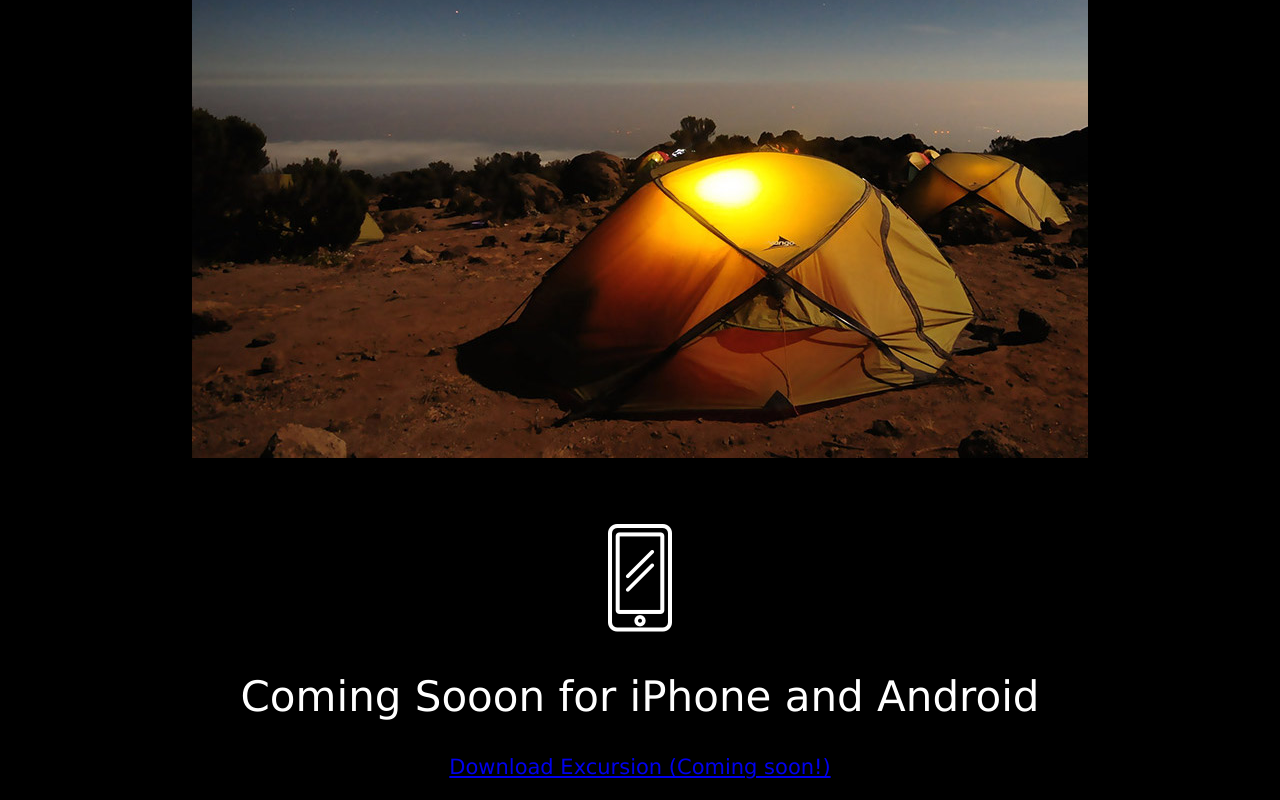
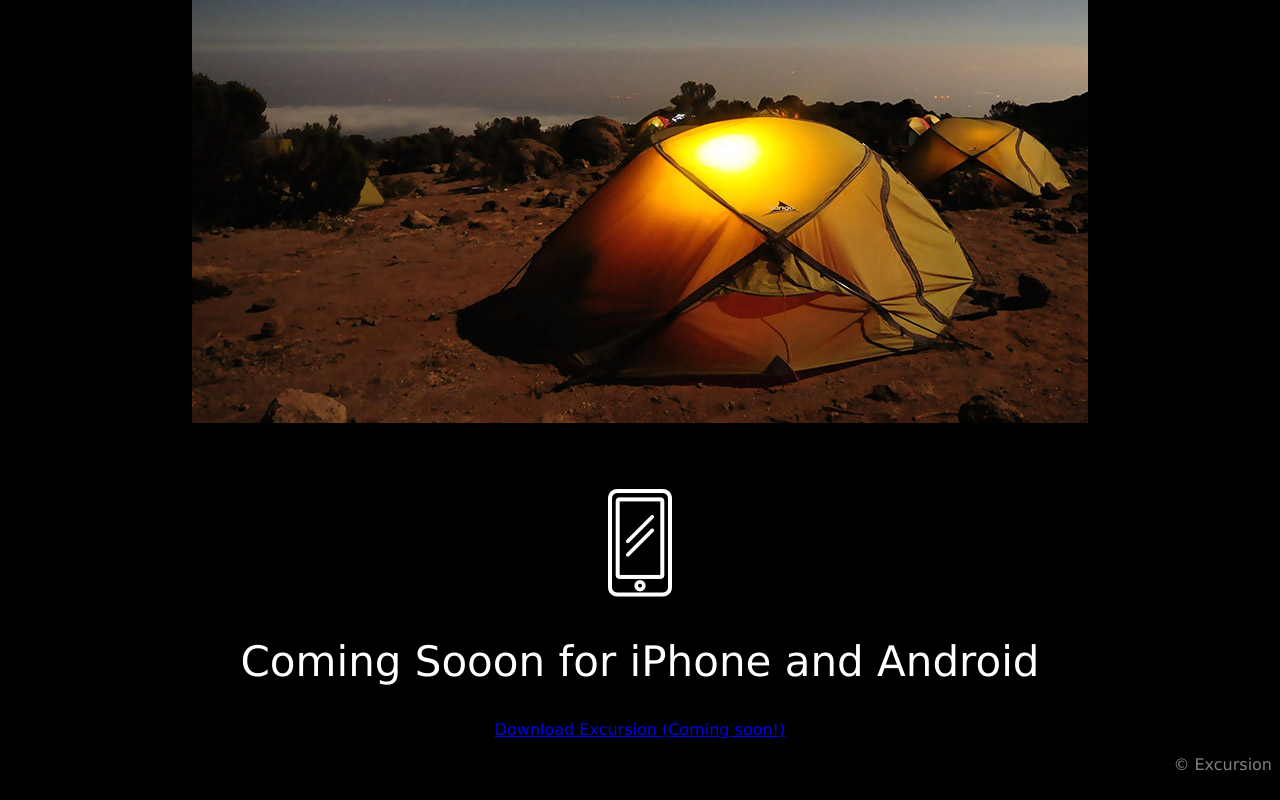
Before and after one commit to anirban21/excursion, a plain HTML site: page index.html in a window 1280 px wide. Shown: the part 622-1422 px from the top of the page. Drawn offline with Linux system fonts and the light colour scheme.

Commit message:
Added footer and made some cleanups

```diff
--- a/index.html
+++ b/index.html
@@ -6,8 +6,9 @@
     <link href="./resources/css/style.css" type="text/css" rel="stylesheet" >
   </head>
   <body>
+
     <h1>Discover hidden places in the world around you</h1>
-    <br>
+
     <p class="downloadLink"> <a href="#">Download Excursion (Coming soon!) </a></p>
     <div id="video">
       <video src="./resources/videos/excursion.mp4" autoplay>
@@ -22,8 +23,9 @@
       <br>
       <p><img src="./resources/images/phone.png" alt="Phone Icon"></p>
       <h2> Coming Sooon for iPhone and Android</h2>
-      <p class="downloadLink"> <a href="#">Download Excursion (Coming soon!) </a></p>
     </div>
+    <p class="downloadLink"> <a href="#">Download Excursion (Coming soon!) </a></p>
+    <p class="footer"> &#0169 Excursion </p>
 
   </body>
 </html>
--- a/resources/css/style.css
+++ b/resources/css/style.css
@@ -14,7 +14,7 @@ h2{
   font-weight: 300;
   font-size: 42px;
 }
-.downloadLink{
+p.downloadLink{
   color: Aquamarine;
   font-size: 16px;
 }
@@ -22,3 +22,7 @@ h2{
   font-size: 21px;
   color: gray;
 }
+p.footer{
+  text-align: right;
+  color: gray;
+}
```
